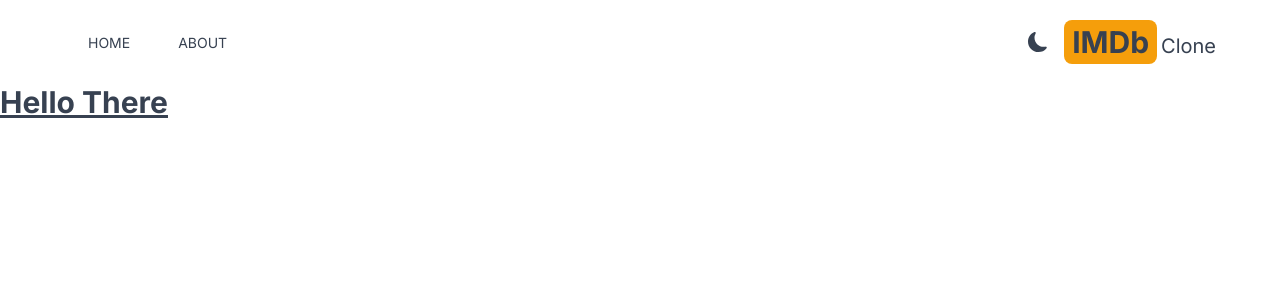
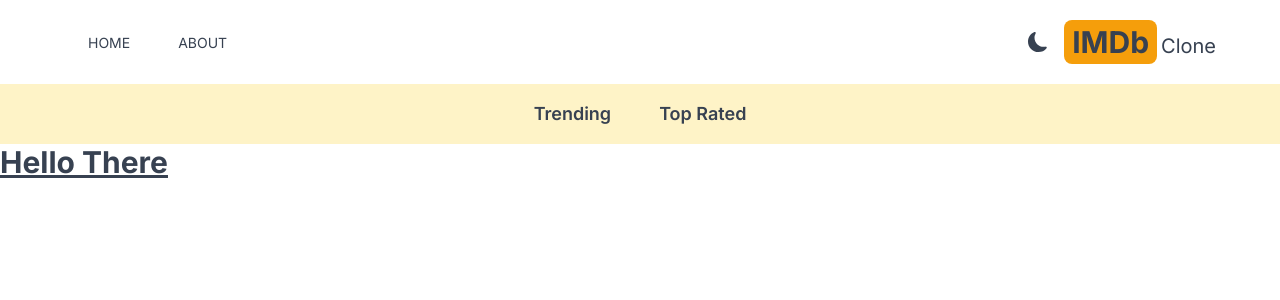
Before and after one commit to hasaanhaider/IMDb-clone-nextjs, a Next.js app: page / in a window 1280 px wide. Shown: the top 300 px of the page. Built offline with nearby package versions, Linux system fonts and the light colour scheme.

Commit message:
make the navbar of trending and top rated

```diff
--- /dev/null
+++ b/src/app/components/Navbar.jsx
@@ -0,0 +1,12 @@
+
+import NavbarItem from "./NavbarItem"
+const Navbar = () => {
+    return (
+        <div className="flex justify-center align-center dark:bg-gray-600 bg-amber-100 lg:text-lg p-4">
+            <NavbarItem title='Trending' param='fetchTrending' />
+            <NavbarItem title='Top Rated' param='fetchTopRated' />
+        </div>
+    )
+}
+
+export default Navbar
--- /dev/null
+++ b/src/app/components/NavbarItem.jsx
@@ -0,0 +1,16 @@
+
+'use client'
+
+import Link from "next/link"
+import { useSearchParams } from "next/navigation"
+const NavbarItem = ({ title, param }) => {
+    const searchParams = useSearchParams();
+    const genre = searchParams.get('genre');
+    return (
+        <div>
+            <Link className={`m-4 hover:text-amber-600 font-semibold p-2 ${genre && genre == param && 'underline underline-offset-8 decoration-4 decoration-amber-500 rounded-lg'}`} href={`/?genre=${param}`}>{title}</Link>
+        </div>
+    )
+}
+
+export default NavbarItem
--- a/src/app/layout.js
+++ b/src/app/layout.js
@@ -1,6 +1,7 @@
 import { Inter } from "next/font/google";
 import "./globals.css";
 import Header from "./components/Header";
+import Navbar from "./components/Navbar";
 import Providers from "./Providers";
 
 const inter = Inter({ subsets: ["latin"] });
@@ -18,6 +19,7 @@
           {/* header */}
           <Header />
           {/* navbar */}
+          <Navbar />
 
           {/* search bar */}
           {children}
```
